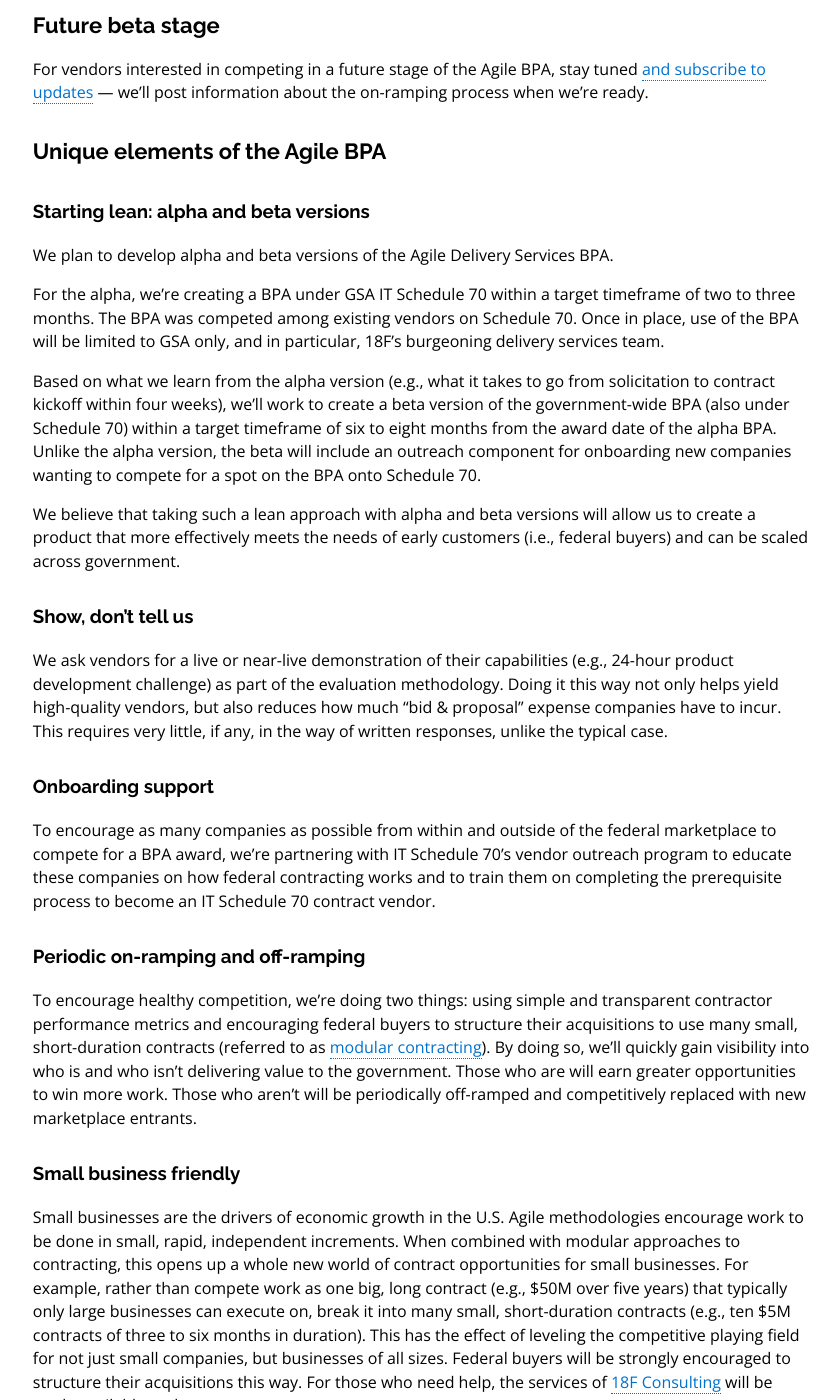
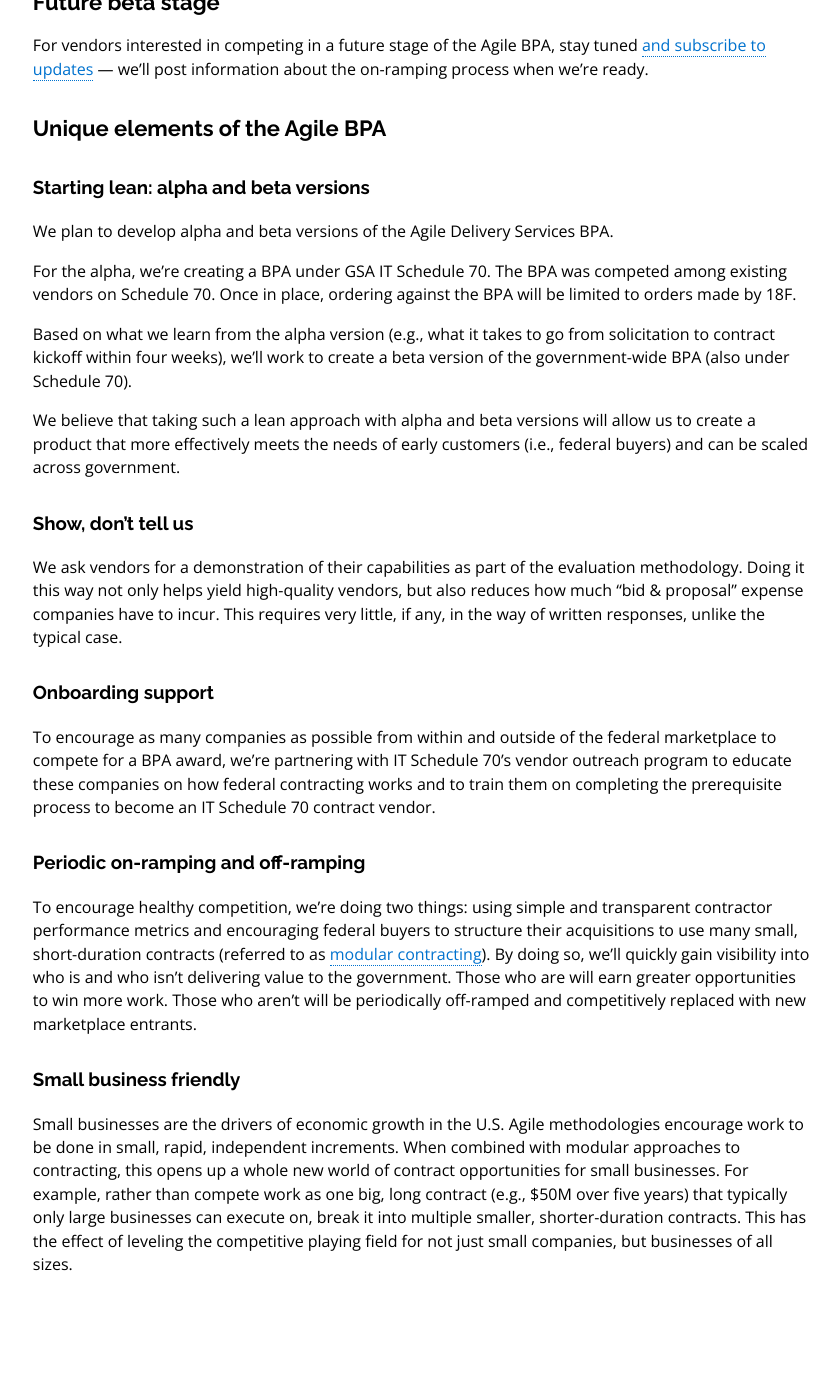
Before and after one commit to 18F/ads-bpa, a Jekyll site: the page built from pages/vendors.md, in a window 1280 px wide and 1400 px high, scrolled down 499 px. Shown: the whole window, without its empty margins (410-1250 px from the left). Built offline with Jekyll 4.4.1, drawn with Linux system fonts in a browser that asks for light colours; nearby versions of some CDN libraries; Markdown is read by kramdown in place of the engine named in the settings; some of the changed text lies outside the part shown.

Commit message:
additional edits

```diff
--- a/pages/vendors.md
+++ b/pages/vendors.md
@@ -6,36 +6,41 @@ title: Information for vendors
 
 ## Current alpha stage
 
-In June 2015 [we issued a Request for Quotation (RFQ)](https://pages.18f.gov/ads-bpa/assets/ADS_RFQ_Final.pdf). The [eBuy](https://www.ebuy.gsa.gov/advantage/ebuy/start_page.do) number for the RFQ is RFQ993471.
+In June 2015 [we issued a Request for Quotation (RFQ)](https://pages.18f.gov/ads-bpa/assets/ADS_RFQ_Final.pdf). The [eBuy](https://www.ebuy.gsa.gov/advantage/ebuy/start_page.do) number for the RFQ was RFQ993471.
 
 This RFQ required vendors currently on
-[GSA Schedule 70](http://gsa.gov/portal/content/104506) who want to be on the Agile Delivery BPA to compete among three pools: Pool One is a design pool (a total set aside for small business), Pool Two is a development pool (also a total set aside for small business), and Pool Three is a full-stack pool (unrestricted). When the competition is completed, and awards are made, the vendors will be working on 18F projects, for our internal needs, and for our partner agencies.
+[GSA Schedule 70](http://gsa.gov/portal/content/104506) who want to be on the Agile Delivery BPA to compete among three pools: Pool One is a design pool (a total set aside for small business), Pool Two is a development pool (also a total set aside for small business), and Pool Three is a full-stack pool (unrestricted). Vendors will work on 18F projects, for our internal needs, and for our partner agencies.
 
 [Vendors have been awarded for Pool Three, and we're working on Pools One and Two.](https://18f.gsa.gov/2015/12/17/the-agile-bpa-is-ready-to-launch/)
 
 ## Future beta stage
 
-For vendors interested in competing in a future stage of the Agile BPA, stay tuned [and subscribe to updates](../) — we'll post information about the on-ramping process when we're ready.
+For vendors interested in competing in a future stage of the Agile BPA, stay tuned [and subscribe to updates](http://eepurl.com/bJQHFr) — we'll post information about the on-ramping process when we're ready.
 
 ## Unique elements of the Agile BPA
 
 ###Starting lean: alpha and beta versions
+
 We plan to develop alpha and beta versions of the Agile Delivery Services BPA.
 
-For the alpha, we’re creating a BPA under GSA IT Schedule 70 within a target timeframe of two to three months. The BPA was competed among existing vendors on Schedule 70. Once in place, use of the BPA will be limited to GSA only, and in particular, 18F’s burgeoning delivery services team.
+For the alpha, we're creating a BPA under GSA IT Schedule 70. The BPA was competed among existing vendors on Schedule 70. Once in place, ordering against the BPA will be limited to orders made by 18F.
 
-Based on what we learn from the alpha version (e.g., what it takes to go from solicitation to contract kickoff within four weeks), we’ll work to create a beta version of the government-wide BPA (also under Schedule 70) within a target timeframe of six to eight months from the award date of the alpha BPA. Unlike the alpha version, the beta will include an outreach component for onboarding new companies wanting to compete for a spot on the BPA onto Schedule 70.
+Based on what we learn from the alpha version (e.g., what it takes to go from solicitation to contract kickoff within four weeks), we'll work to create a beta version of the government-wide BPA (also under Schedule 70).
 
 We believe that taking such a lean approach with alpha and beta versions will allow us to create a product that more effectively meets the needs of early customers (i.e., federal buyers) and can be scaled across government.
 
-###Show, don’t tell us
-We ask vendors for a live or near-live demonstration of their capabilities (e.g., 24-hour product development challenge) as part of the evaluation methodology. Doing it this way not only helps yield high-quality vendors, but also reduces how much "bid & proposal" expense companies have to incur. This requires very little, if any, in the way of written responses, unlike the typical case.
+###Show, don't tell us
+
+We ask vendors for a demonstration of their capabilities as part of the evaluation methodology. Doing it this way not only helps yield high-quality vendors, but also reduces how much "bid & proposal" expense companies have to incur. This requires very little, if any, in the way of written responses, unlike the typical case.
 
 ###Onboarding support
-To encourage as many companies as possible from within and outside of the federal marketplace to compete for a BPA award, we’re partnering with IT Schedule 70’s vendor outreach program to educate these companies on how federal contracting works and to train them on completing the prerequisite process to become an IT Schedule 70 contract vendor.
+
+To encourage as many companies as possible from within and outside of the federal marketplace to compete for a BPA award, we're partnering with IT Schedule 70's vendor outreach program to educate these companies on how federal contracting works and to train them on completing the prerequisite process to become an IT Schedule 70 contract vendor.
 
 ###Periodic on-ramping and off-ramping
-To encourage healthy competition, we’re doing two things: using simple and transparent contractor performance metrics and encouraging federal buyers to structure their acquisitions to use many small, short-duration contracts (referred to as [modular contracting](https://www.whitehouse.gov/sites/default/files/omb/procurement/guidance/modular-approaches-for-information-technology.pdf)). By doing so, we’ll quickly gain visibility into who is and who isn’t delivering value to the government. Those who are will earn greater opportunities to win more work. Those who aren’t will be periodically off-ramped and competitively replaced with new marketplace entrants.
+
+To encourage healthy competition, we're doing two things: using simple and transparent contractor performance metrics and encouraging federal buyers to structure their acquisitions to use many small, short-duration contracts (referred to as [modular contracting](https://www.whitehouse.gov/sites/default/files/omb/procurement/guidance/modular-approaches-for-information-technology.pdf)). By doing so, we'll quickly gain visibility into who is and who isn't delivering value to the government. Those who are will earn greater opportunities to win more work. Those who aren't will be periodically off-ramped and competitively replaced with new marketplace entrants.
 
 ###Small business friendly
-Small businesses are the drivers of economic growth in the U.S. Agile methodologies encourage work to be done in small, rapid, independent increments. When combined with modular approaches to contracting, this opens up a whole new world of contract opportunities for small businesses. For example, rather than compete work as one big, long contract (e.g., $50M over five years) that typically only large businesses can execute on, break it into many small, short-duration contracts (e.g., ten $5M contracts of three to six months in duration). This has the effect of leveling the competitive playing field for not just small companies, but businesses of all sizes. Federal buyers will be strongly encouraged to structure their acquisitions this way. For those who need help, the services of [18F Consulting](https://18f.gsa.gov/consulting/) will be made available to them.
+
+Small businesses are the drivers of economic growth in the U.S. Agile methodologies encourage work to be done in small, rapid, independent increments. When combined with modular approaches to contracting, this opens up a whole new world of contract opportunities for small businesses. For example, rather than compete work as one big, long contract (e.g., $50M over five years) that typically only large businesses can execute on, break it into multiple smaller, shorter-duration contracts. This has the effect of leveling the competitive playing field for not just small companies, but businesses of all sizes.
```
Also changed, not shown: pages/buyers.md (+1 -2 lines), pages/index.md (+1 -3 lines).
